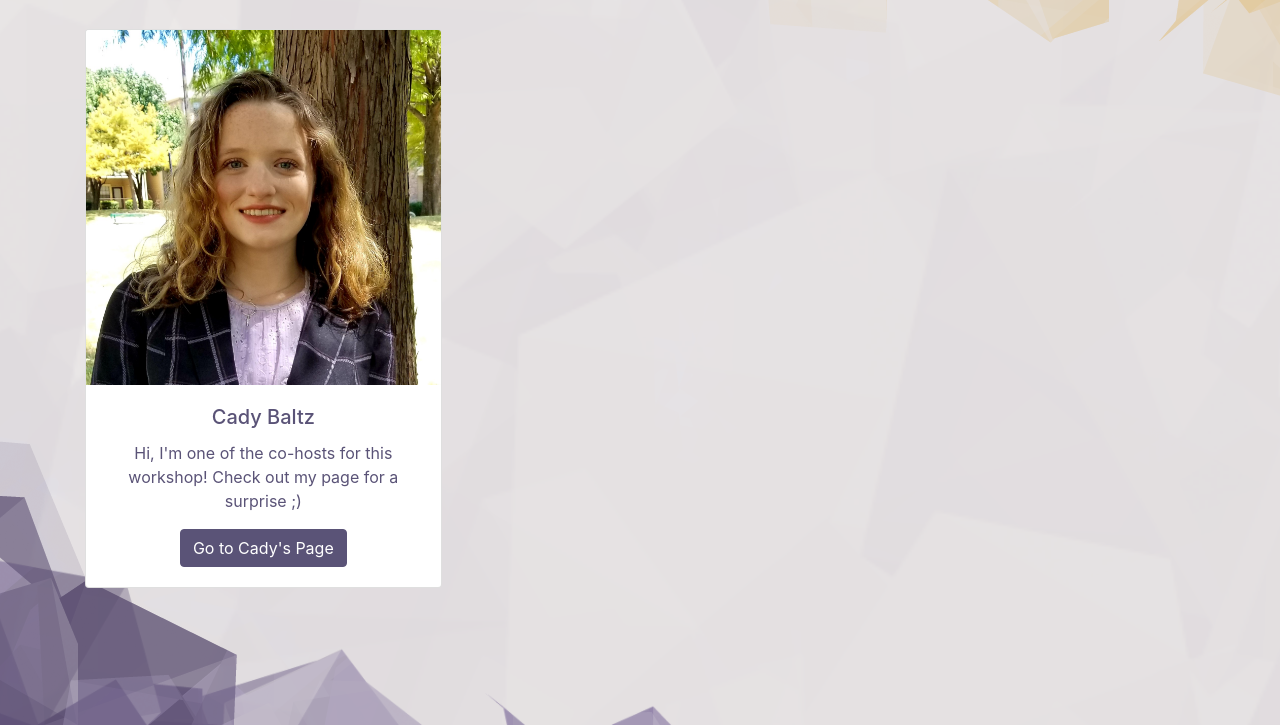
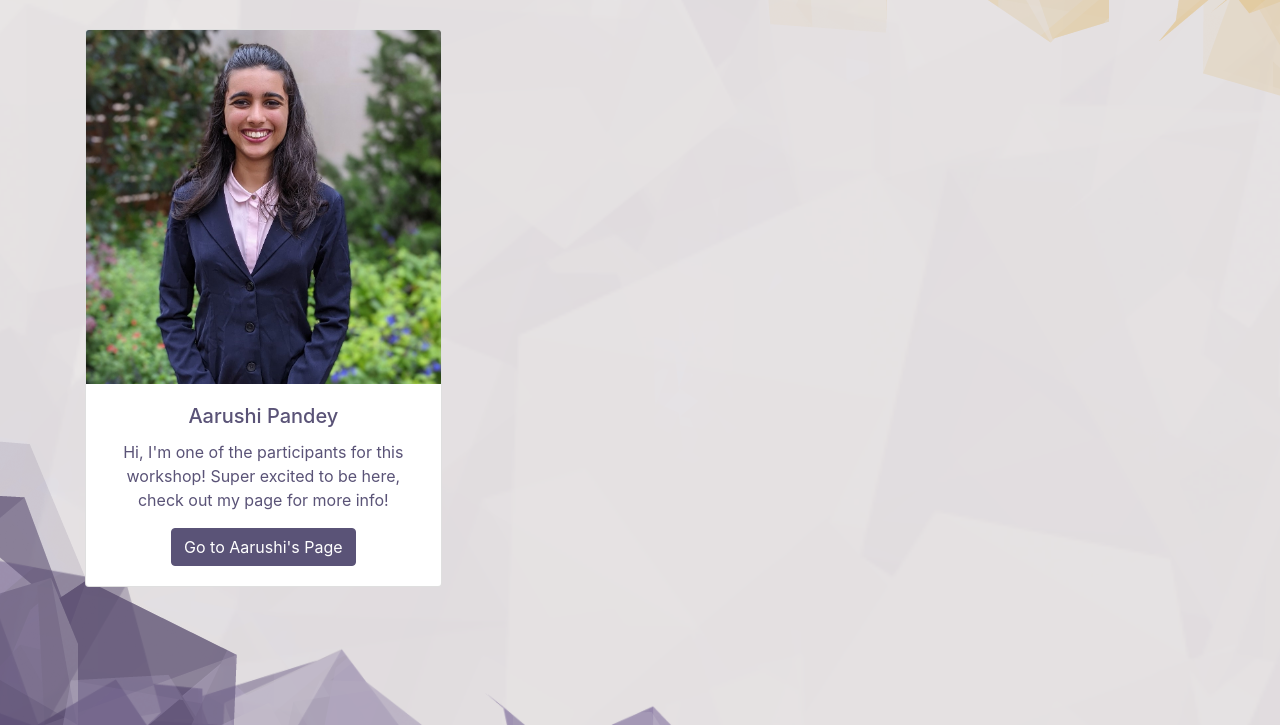
Before and after one commit to sreyanagumalla/Git-It-Together, a plain HTML site: page index.html in a window 1280 px wide. Shown: the part 75-800 px from the top of the page. Drawn offline with nearby package versions, Linux system fonts and the light colour scheme.

Commit message:
added info about me(Aarushi)

```diff
--- a/index.html
+++ b/index.html
@@ -24,11 +24,11 @@
 
         <!-- Sample Card Begin -->
         <div class="card">
-            <img class="card-img-top" src="images/CadyBaltz/CadyBaltz.jpg" alt="Cady Baltz Picture">
+            <img class="card-img-top" src="../images/AarushiPandey.jpg" alt="Aarushi Pandey Picture">
             <div class="card-body">
-                <h5 class="card-title">Cady Baltz</h5>
-                <p class="card-text">Hi, I'm one of the co-hosts for this workshop! Check out my page for a surprise ;)</p>
-                <a href="pages/cadybaltz.html" class="btn btn-primary">Go to Cady's Page</a>
+                <h5 class="card-title">Aarushi Pandey</h5>
+                <p class="card-text">Hi, I'm one of the participants for this workshop! Super excited to be here, check out my page for more info!</p>
+                <a href="pages/cadybaltz.html" class="btn btn-primary">Go to Aarushi's Page</a>
             </div>
         </div>
         <!-- Sample Card End -->
```
Also changed, not shown: pages/cadybaltz.html (+3 -3 lines), images/AarushiPandey.jpg (added).
